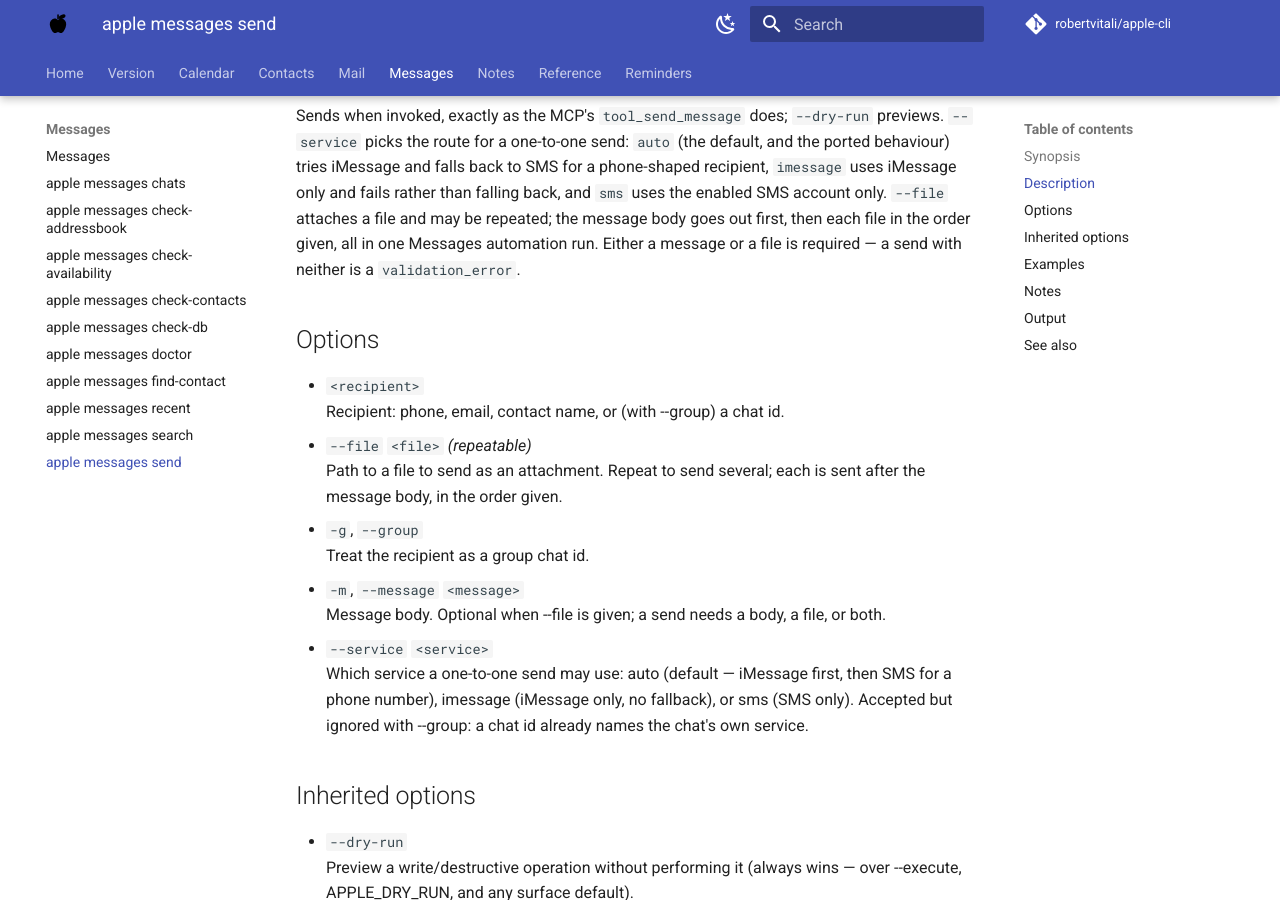
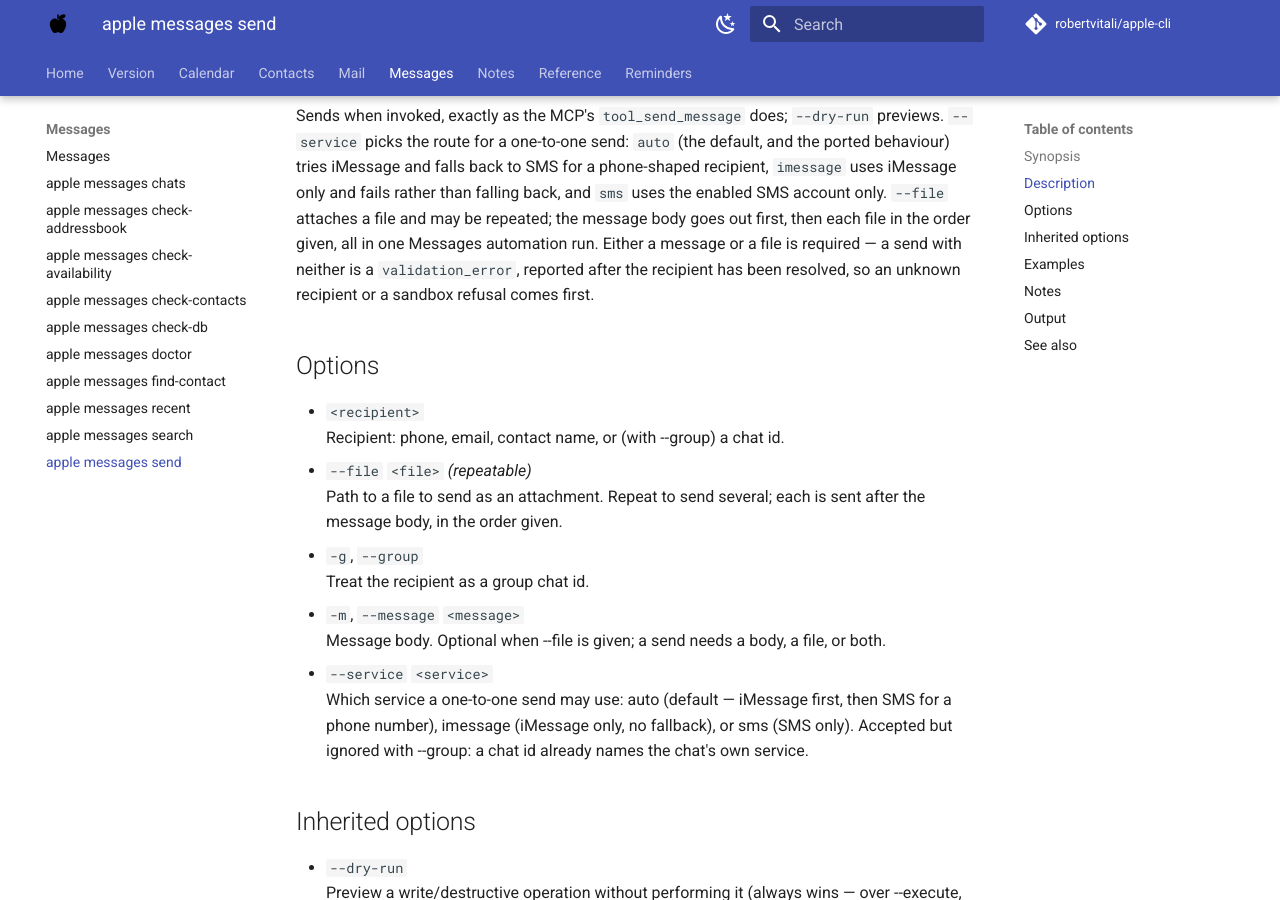
Before and after one commit to robertvitali/apple-cli, an MkDocs documentation site: the page built from docs/manual/messages/send.md, in a window 1280 px wide and 900 px high, scrolled down 372 px. Built offline with MkDocs 1.6.1 and Material for MkDocs 9.7.7, drawn with Linux system fonts in a browser that asks for light colours; comment, search, counter and statistics services are not loaded.

Commit message:
docs(messages,notes): correct claims the outside-PR reviews assigned to us
First maintainer follow-up after squash-merging the three outside pull
requests (Messages chat identity, Messages send --service/--file with
the shared AppleKit attachment resolver, Notes recent). Every item here
is a statement the round-2 reviewers found inaccurate or stale:

- the Messages port spec no longer says the get_chats JSON key set and
  ordering are unchanged; it names the additive keys and that
  schema_version stays 1, and the direct_only_applied sentence says the
  two flags differ only when --direct-only was requested;
- the ChatDB policy comment makes the same qualification;
- a Send.swift doc comment named a resolver that no longer exists;
- the write-model document points at the resolver's real file;
- the send manual prose says the neither-message-nor-file check comes
  after the service value and the recipient are checked (regenerated);
- the Notes port spec dates the cliRetryableErrorPatterns deviation to
  the day it landed and counts 37 subcommands (recent is a CLI extra);
- a hosted Bats comment names the new resolver, so the trusted hosted
  file digest is re-pinned in both catalogs (comment-only change; the
  inventory validator passes).

No caller-visible behaviour changes; nothing for the release notes.

Reviewed-by: codex (gpt-5.5) — PASS
Reviewed-by: omc-code-reviewer (claude-opus-4-7) — APPROVE, two prose nits taken
Reviewed-by: omc-security-reviewer (claude-opus-4-7) — APPROVE
Reviewed-by: omc-critic (claude-opus-4-7) — APPROVE, precision nits taken; the Notes retry sentence is revisited by the next follow-up
Co-Authored-By: Claude Fable 5.1 (claude-fable-5-1) <noreply@anthropic.com>

```diff
--- a/docs/manual-prose.json
+++ b/docs/manual-prose.json
@@ -54,7 +54,7 @@
     "notes": "Only NAMED chats are listed — a chat whose `display_name` is empty or absent (every 1:1 conversation, and any group nobody has named) does not appear, which is the behavior this command has always had. Ordering follows the chat table's own row order and `--name` and `--limit` do not change it: the filter is applied first, then the limit, so `--name X --limit 1` is the first chat matching X and not the first chat overall. A store that cannot be joined to its messages reports null activity rather than failing."
   },
   "apple messages send": {
-    "description": "Sends when invoked, exactly as the MCP's `tool_send_message` does; `--dry-run` previews. `--service` picks the route for a one-to-one send: `auto` (the default, and the ported behaviour) tries iMessage and falls back to SMS for a phone-shaped recipient, `imessage` uses iMessage only and fails rather than falling back, and `sms` uses the enabled SMS account only. `--file` attaches a file and may be repeated; the message body goes out first, then each file in the order given, all in one Messages automation run. Either a message or a file is required — a send with neither is a `validation_error`.",
+    "description": "Sends when invoked, exactly as the MCP's `tool_send_message` does; `--dry-run` previews. `--service` picks the route for a one-to-one send: `auto` (the default, and the ported behaviour) tries iMessage and falls back to SMS for a phone-shaped recipient, `imessage` uses iMessage only and fails rather than falling back, and `sms` uses the enabled SMS account only. `--file` attaches a file and may be repeated; the message body goes out first, then each file in the order given, all in one Messages automation run. Either a message or a file is required — a send with neither is a `validation_error`, reported after the recipient has been resolved, so an unknown recipient or a sandbox refusal comes first.",
     "examples": [
       {
         "title": "Preview a send without sending it",
--- a/docs/manual/messages/send.md
+++ b/docs/manual/messages/send.md
@@ -10,7 +10,7 @@ apple messages send <recipient> [flags]
 
 ## Description
 
-Sends when invoked, exactly as the MCP's `tool_send_message` does; `--dry-run` previews. `--service` picks the route for a one-to-one send: `auto` (the default, and the ported behaviour) tries iMessage and falls back to SMS for a phone-shaped recipient, `imessage` uses iMessage only and fails rather than falling back, and `sms` uses the enabled SMS account only. `--file` attaches a file and may be repeated; the message body goes out first, then each file in the order given, all in one Messages automation run. Either a message or a file is required — a send with neither is a `validation_error`.
+Sends when invoked, exactly as the MCP's `tool_send_message` does; `--dry-run` previews. `--service` picks the route for a one-to-one send: `auto` (the default, and the ported behaviour) tries iMessage and falls back to SMS for a phone-shaped recipient, `imessage` uses iMessage only and fails rather than falling back, and `sms` uses the enabled SMS account only. `--file` attaches a file and may be repeated; the message body goes out first, then each file in the order given, all in one Messages automation run. Either a message or a file is required — a send with neither is a `validation_error`, reported after the recipient has been resolved, so an unknown recipient or a sandbox refusal comes first.
 
 ## Options
 
```
Also changed, not shown: docs/port-specs/messages.md (+1 -1 lines), docs/port-specs/notes.md (+2 -2 lines), docs/write-model-v2.md (+2 -1 lines), 5 other files.
